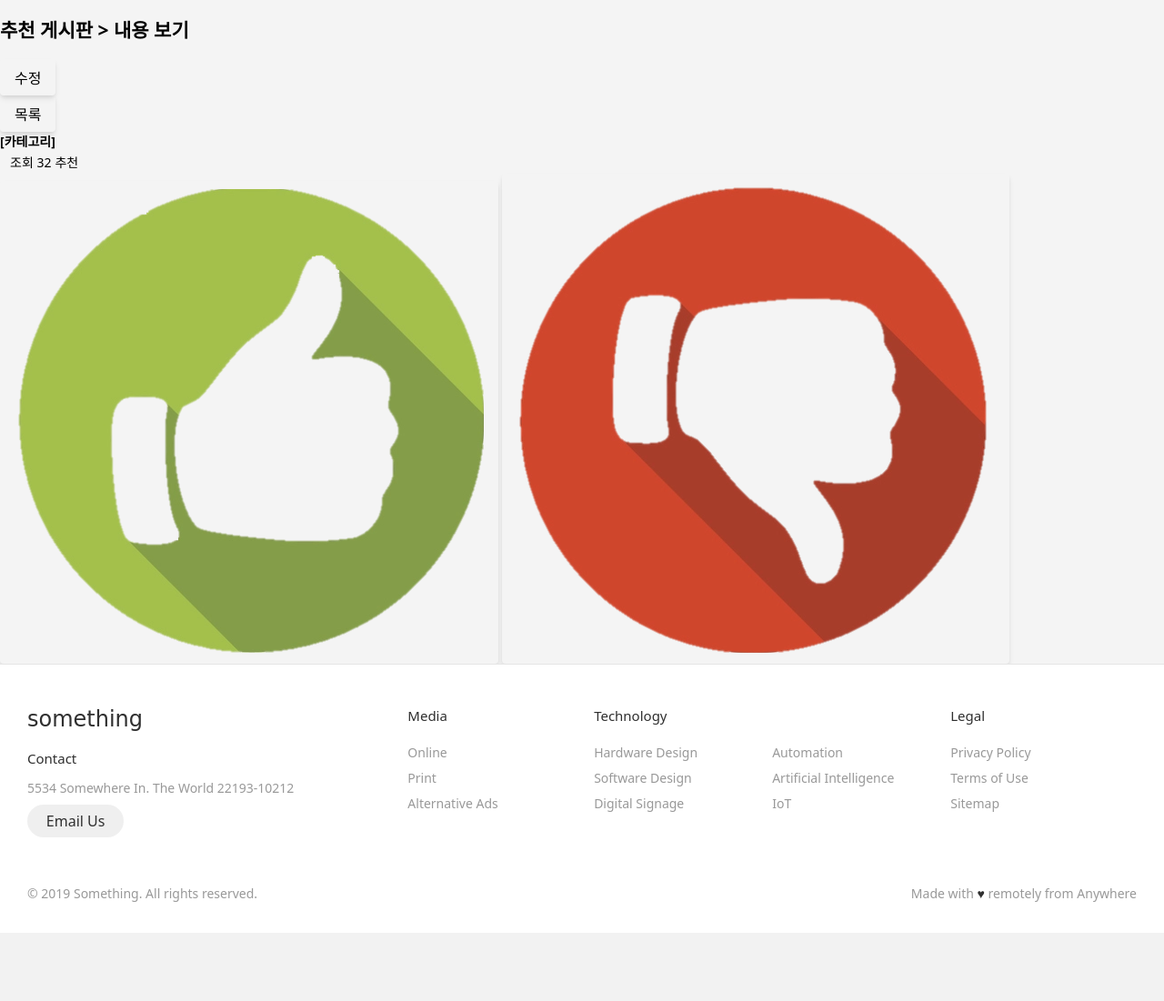
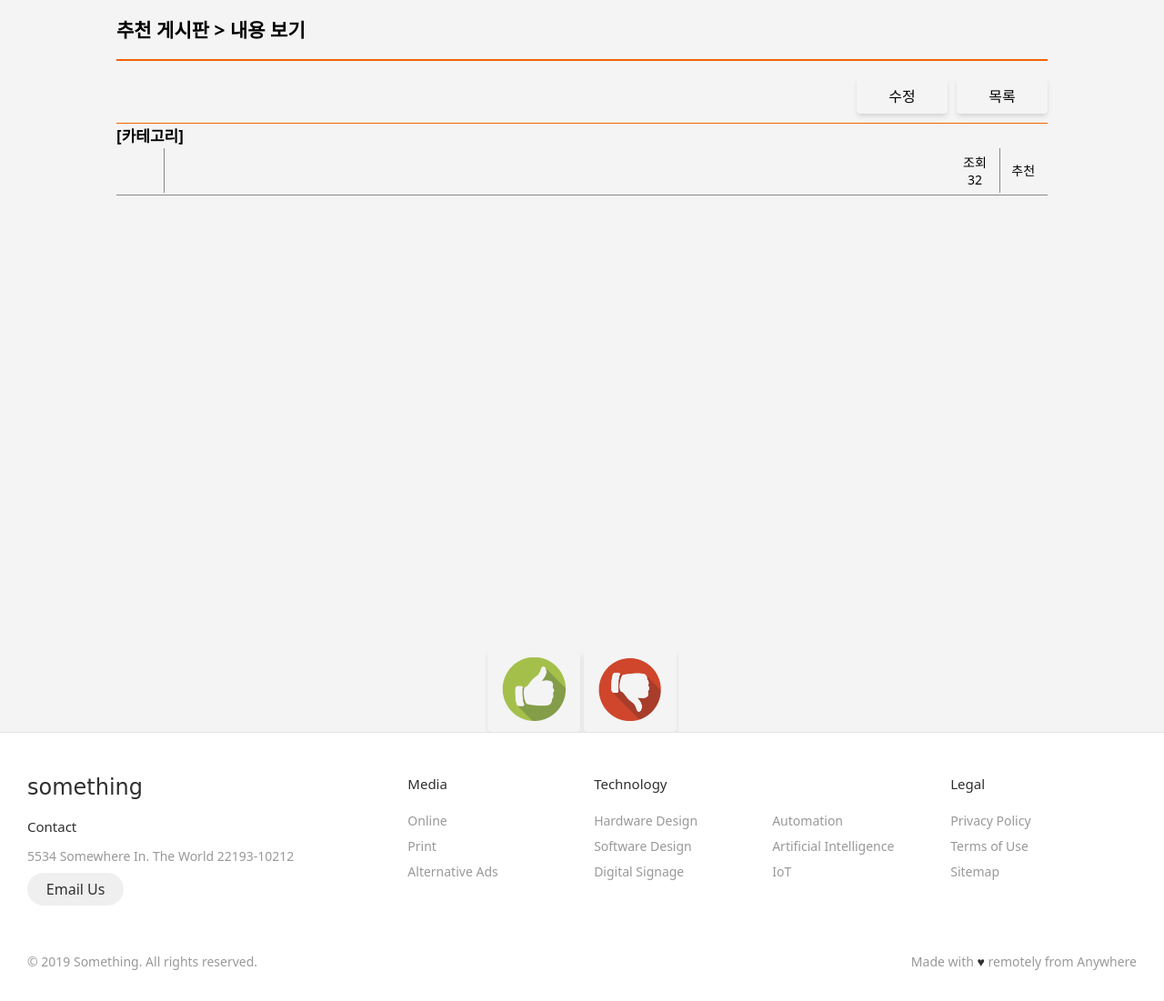
Before and after one commit to junseak1105/Webserver_Teamwork, a PHP site: page /user_board_view?idx=1 in a window 1280 px wide. Shown: the part 106-1207 px from the top of the page at 91% size. Before the commit the page ends 1132 px from the top, so only its background shows below. Run offline with PHP 8.4, Linux system fonts and the light colour scheme; data that the repository does not hold is empty; some libraries are stand-ins or nearby versions.

Commit message:
게시판 관련 재업로드

```diff
--- a/css/style.css
+++ b/css/style.css
@@ -728,3 +728,248 @@ table.main_post td.main_post_title a{
   color: black;
   text-decoration: none;
 }
+
+/*user_board_form.php 시작 */
+.user_board {
+  width: 80%;
+  margin: auto;
+}
+
+form.user_board_form {
+  border: 2px solid#888;
+  border-top: 2px solid#f36303;
+  border-bottom: 2px solid#f36303;
+  padding: 50px;
+  margin-bottom: 50px;
+}
+
+.user_board_title {
+  white-space: nowrap;
+  margin-bottom: 20px;
+}
+
+form.user_board_form input.user_board_input {
+  width: 45%;
+  line-height: 35px;
+  height: 35px;
+}
+
+.user_board_category{
+  height: 35px;
+}
+
+.text_area {
+  border-top: 2px solid#f36303;
+  margin-bottom: 50px;
+  padding: 10px;
+}
+
+.user_board_content {
+  margin-top: 10px;
+  width: 100%;
+  resize: vertical;
+}
+
+.text_area button {
+  position: relative;
+  float: right;
+  margin-left: 20px;
+  margin-top: 20px;
+  margin-bottom: 20px;
+  width: 70px;
+  height: 50px;
+}
+
+/*user_board_form.php 시작 */
+
+
+/*user_board_list.php 시작 */
+
+.user_board_list {
+  width: 80%;
+  margin: auto;
+}
+
+.user_board_list h1{
+  border-bottom: 2px solid#f36303;
+}
+
+table.board_list {
+  width: 100%;
+  border-collapse: collapse;
+  border-spacing: 5px;
+  border-bottom: 2px solid#f36303;
+}
+
+table.board_list thead th {
+  width: 3%;
+  margin-bottom: 5px;
+}
+
+table.board_list thead th.title {
+  width: 50%;
+}
+
+table.board_list thead th.category {
+  width: 6%;
+}
+
+table.board_list thead th.date {
+  width: 6%;
+}
+
+table.board_list thead tr {
+  border-bottom: 1px solid#f36303;
+}
+
+table.board_list tbody tr {
+  border-bottom: 1px solid rgb(202, 200, 200);
+}
+
+table.board_list tbody td {
+  text-align: center;
+  height: 30px;
+}
+
+table.board_list tbody th.title {
+  text-align: left;
+}
+
+table.board_list tbody th.title a{
+  color: #111;
+  text-decoration: none;
+}
+
+.btn_wirte_area {
+  display: flex;
+  justify-content: flex-end;
+}
+
+button.btn_write {
+  width: 100px;
+  height: 40px;
+  margin-top: 10px;
+  margin-bottom: 10px;
+}
+
+.user_board_searchbox {
+  display: flex;
+  justify-content: center;
+  margin-bottom: 50px;
+}
+
+.user_board_searchbox select {
+  width: 100px;
+  height: 35px;
+  margin-left: 10px;
+}
+
+.user_board_searchbox input {
+  line-height: 35px;
+  width: 300px;
+  height: 35px;
+  margin-left: 10px;
+}
+
+.user_board_searchbox button {
+  height: 35px;
+  margin-left: 10px;
+}
+
+/*user_board_list.php 끝 */
+
+/* user_board_view.php 시작 */
+
+.user_board_box {
+  width: 80%;
+  margin: auto;
+}
+
+.user_board_box h1{
+  border-bottom: 2px solid#f36303;
+  height: 50px;
+}
+
+.user_board_box b{
+  font-size:17px;
+}
+
+.btn_modify_area{
+  display: flex;
+  justify-content: right;
+  border-bottom: 1px solid#f36303;
+}
+
+button.btn_modify {
+  width: 100px;
+  height: 40px;
+  margin-right: 10px;
+  margin-bottom: 10px;
+}
+
+button.btn_list {
+  width: 100px;
+  height: 40px;
+}
+
+.view_board_title {
+  width: 100%;
+  border-bottom: 1px solid#888;
+}
+
+.view_board_content {
+  display: table;
+  height: auto;
+  min-height: 500px;
+}
+
+.view_board_content span {
+  display: table-cell;
+  vertical-align: middle;
+  padding: 20px;
+  word-break: break-all;
+}
+
+
+.view_board_title td.id{
+  width: 5%;
+  text-align: center;
+  border-right: 1px solid#888;
+  padding: 5px;
+}
+
+.view_board_title td.data {
+  text-align: left;
+  padding: 5px;
+}
+
+.view_board_title td.hit{
+  width: 5%;
+  text-align: center;
+  padding: 5px;
+}
+
+.view_board_title td.recommend{
+  width: 5%;
+  text-align: center;
+  border-left: 1px solid#888;
+  padding: 5px;
+}
+
+button.btn_up, button.btn_down {
+  border: none;
+}
+
+button.btn_up:hover, button.btn_down:hover{
+  cursor: pointer;
+}
+
+button.btn_up, button.btn_down img {
+  width: 70px;
+  height: 70px;
+}
+
+.user_board_updown {
+  display: flex;
+  justify-content: center;
+}
```
